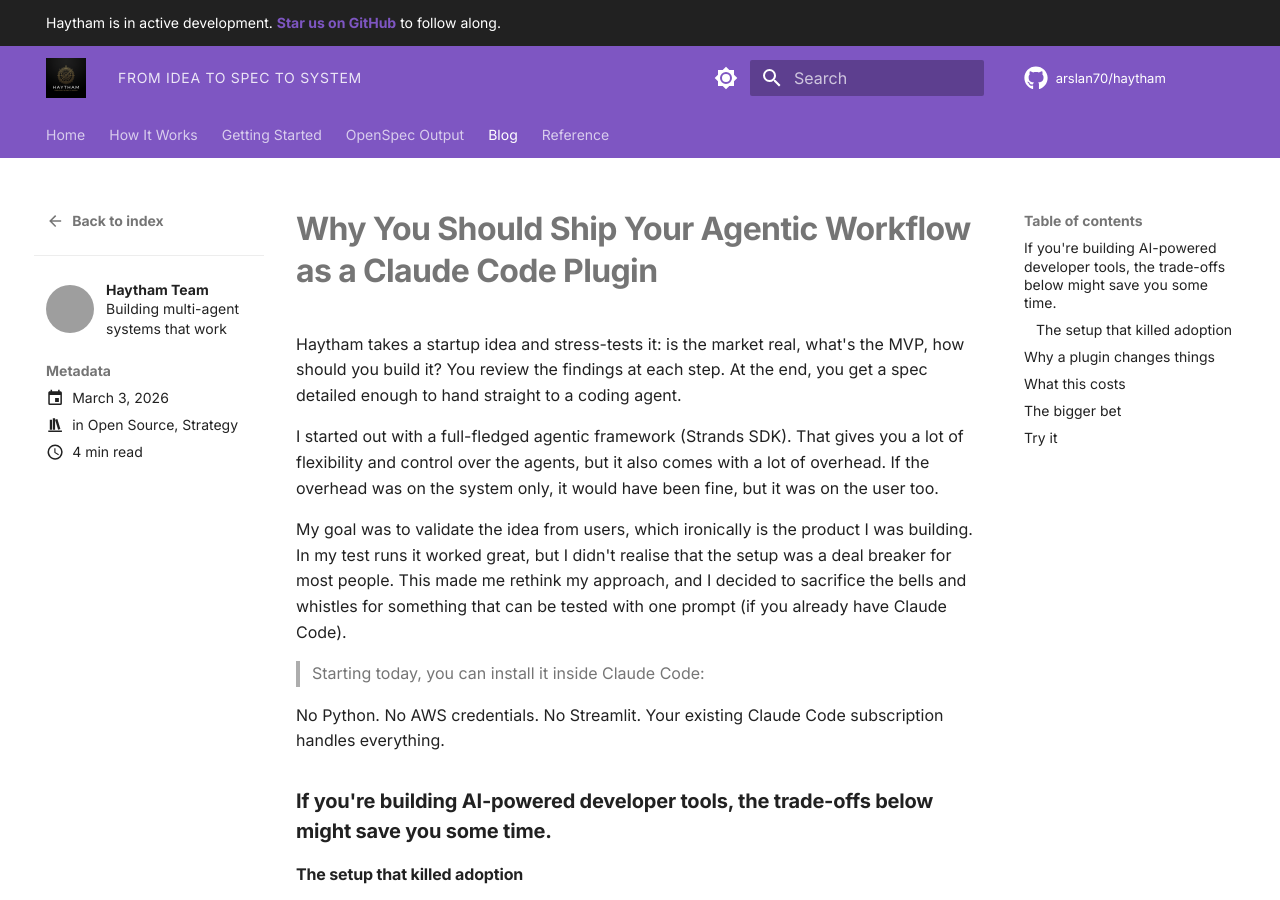
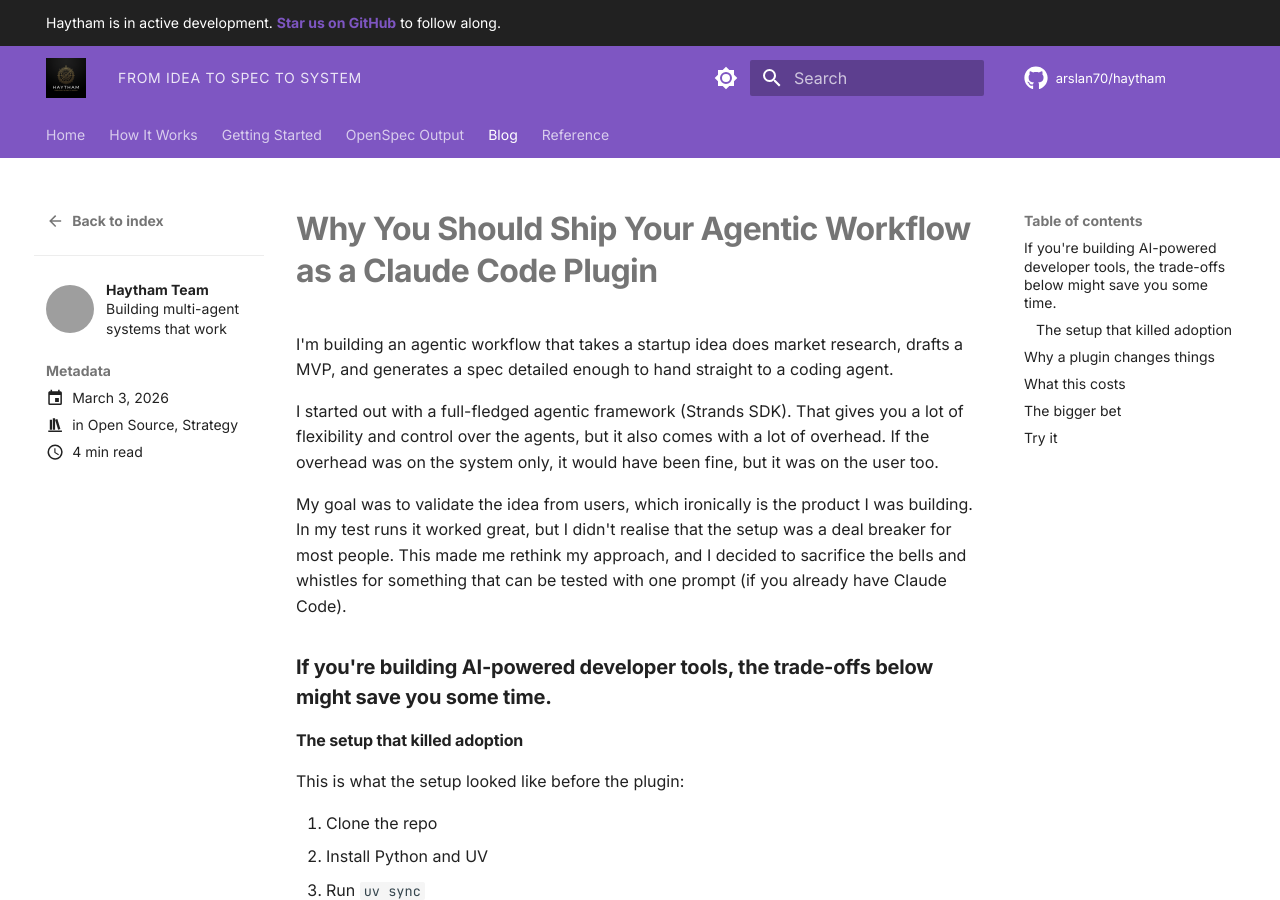
Before and after one commit to arslan70/haytham, an MkDocs documentation site: the page built from docs/blog/posts/2026-03-03-build-where-developers-already-are.md, in a window 1280 px wide and 900 px high. Built offline with MkDocs 1.6.1 and Material for MkDocs 9.7.7, drawn with Linux system fonts in a browser that asks for light colours; comment, search, counter and statistics services are not loaded; grey boxes are pictures that could not be loaded.

Commit message:
docs: Update blog post to clarify the agentic workflow's description and remove Claude Code installation details.

```diff
--- a/docs/blog/posts/2026-03-03-build-where-developers-already-are.md
+++ b/docs/blog/posts/2026-03-03-build-where-developers-already-are.md
@@ -15,16 +15,12 @@
 
 # Why You Should Ship Your Agentic Workflow as a Claude Code Plugin
 
-Haytham takes a startup idea and stress-tests it: is the market real, what's the MVP, how should you build it? You review the findings at each step. At the end, you get a spec detailed enough to hand straight to a coding agent.
+I'm building an agentic workflow that takes a startup idea does market research, drafts a MVP, and generates a spec detailed enough to hand straight to a coding agent.
 
 I started out with a full-fledged agentic framework (Strands SDK). That gives you a lot of flexibility and control over the agents, but it also comes with a lot of overhead. If the overhead was on the system only, it would have been fine, but it was on the user too.
 
 My goal was to validate the idea from users, which ironically is the product I was building. In my test runs it worked great, but I didn't realise that the setup was a deal breaker for most people. This made me rethink my approach, and I decided to sacrifice the bells and whistles for something that can be tested with one prompt (if you already have Claude Code).
 
-> Starting today, you can install it inside Claude Code:
-
-
-No Python. No AWS credentials. No Streamlit. Your existing Claude Code subscription handles everything.
 
 ### If you're building AI-powered developer tools, the trade-offs below might save you some time.
 
```
